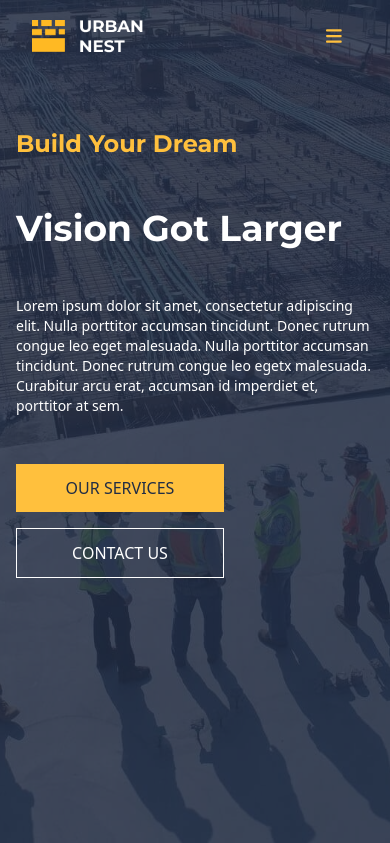
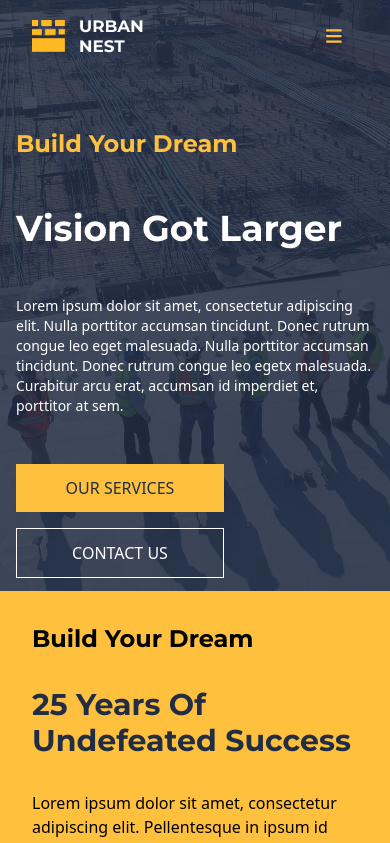
Before and after one commit to ib-ahmedd/urban_nest, a Next.js app: page / in a window 390 px wide. Shown: the top 843 px of the page. Built offline with nearby package versions, Linux system fonts and the light colour scheme; a web font is replaced by a local one.

Commit message:
complete founder section 1

```diff
--- /dev/null
+++ b/app/components/Founders.tsx
@@ -0,0 +1,30 @@
+import BgImgCard from "@components/BgImgCard";
+import { foundersCardsArray } from "@constants";
+import Link from "next/link";
+
+function Founders() {
+  return (
+    <section className="w-full flex flex-col gap-20 items-center">
+      <div className="w-full md:w-1/2 px-4 md:px-0 text-center">
+        <h2 className="text-site-blue">About Founders</h2>
+        <h3>
+          We Are Leading International
+          <br className="hidden md:block" /> Company In The World
+        </h3>
+      </div>
+      <div className="width_parent py-14 md:py-28 flex flex-col gap-14 items-center relative">
+        <div className="w-1/2 h-full absolute left-0 top-0 bg-light-gray" />
+        <div className="width_container flex flex-col md:flex-row gap-4 z-10">
+          {foundersCardsArray.map((item) => (
+            <BgImgCard specs="w-full md:w-1/3 h-[30em]" {...item} />
+          ))}
+        </div>
+        <Link href="/about" className="z-10 solid_btn">
+          ABOUT US
+        </Link>
+      </div>
+    </section>
+  );
+}
+
+export default Founders;
--- a/app/components/Hero.tsx
+++ b/app/components/Hero.tsx
@@ -2,7 +2,7 @@ import Link from "next/link";
 
 function Hero() {
   return (
-    <section className="overlay width_parent h-screen xl:h-[120vh] bg-home-hero-bg bg-cover bg-center bg-no-repeat">
+    <section className="overlay width_parent h-[70vh] md:h-screen xl:h-[120vh] bg-home-hero-bg bg-cover bg-center bg-no-repeat">
       <div className="width_container h-full flex flex-col gap-12 md:gap-12 mt-32 md:mt-52 xl:mt-64 z-10">
         <h2 className="text-site-yellow build">Build Your Dream</h2>
         <h1>Vision Got Larger</h1>
--- a/app/components/index.ts
+++ b/app/components/index.ts
@@ -1,5 +1,6 @@
 import Hero from "./Hero";
 import BuildDream from "./BuildDream";
 import Sustainability from "./Sustainability";
+import Founders from "./Founders";
 
-export { Hero, BuildDream, Sustainability };
+export { Hero, BuildDream, Sustainability, Founders };
--- a/app/page.tsx
+++ b/app/page.tsx
@@ -1,11 +1,12 @@
-import { Hero, Sustainability, BuildDream } from "./components";
+import { Hero, Sustainability, BuildDream, Founders } from "./components";
 
 function Home() {
   return (
-    <main className="flex flex-col items-center gap-20">
+    <main>
       <Hero />
       <BuildDream />
       <Sustainability />
+      <Founders />
     </main>
   );
 }
--- /dev/null
+++ b/components/BgImgCard.tsx
@@ -0,0 +1,18 @@
+import { BgImgCardProps } from "@types";
+
+function BgImgCard({ specs, background, title, note }: BgImgCardProps) {
+  return (
+    <article
+      className={`${specs} bg-center bg-cover bg-no-repeat flex flex-col justify-end p-8 md:p-12 relative`}
+      style={{ backgroundImage: `url('${background}')` }}
+    >
+      <div className="h-1/2 w-full left-0 bottom-0 absolute bg-gradient-to-t from-site-blue via-site-blue to-transparent opacity-50" />
+      <h4 className="text-white font-monteserat font-bold text-2xl z-10">
+        {title}
+      </h4>
+      <p className="text-white z-10">{note}</p>
+    </article>
+  );
+}
+
+export default BgImgCard;
--- a/constants/index.ts
+++ b/constants/index.ts
@@ -4,7 +4,13 @@ import {
   faPenRuler,
   faRecycle,
 } from "@fortawesome/free-solid-svg-icons";
-import { AddressCardProps, CardProps, NavLinkProp, StatProp } from "@types";
+import {
+  AddressCardProps,
+  BgImgCardProps,
+  CardProps,
+  NavLinkProp,
+  StatProp,
+} from "@types";
 
 export const navLinksArray: NavLinkProp[] = [
   { path: "/", title: "Home" },
@@ -42,3 +48,21 @@ export const addressCardArray: AddressCardProps[] = [
   { country: "United States", address: "2367 Speers Road, Brampton" },
   { country: "Australia", address: "3851 49th Avenue, Kugluktuk" },
 ];
+
+export const foundersCardsArray: BgImgCardProps[] = [
+  {
+    title: "Steven Marks",
+    note: "CEO",
+    background: "/images/home/founders/bg-1.jpg",
+  },
+  {
+    title: "Lara Smith",
+    note: "CTO",
+    background: "/images/home/founders/bg-2.jpg",
+  },
+  {
+    title: "John Doe",
+    note: "COO",
+    background: "/images/home/founders/bg-3.jpg",
+  },
+];
--- a/tailwind.config.ts
+++ b/tailwind.config.ts
@@ -29,7 +29,7 @@ module.exports = {
         "site-yellow": "#ffc03d",
         "site-blue": "#212d45",
         "site-gray": "#666",
-        "light-gray": "#ebebeb",
+        "light-gray": "#F5F5F5",
       },
       backgroundImage: {
         "home-hero-bg": "url('/images/home/hero/bg-img.jpg')",
```
Also changed, not shown: types/index.ts (+7 -0 lines).
